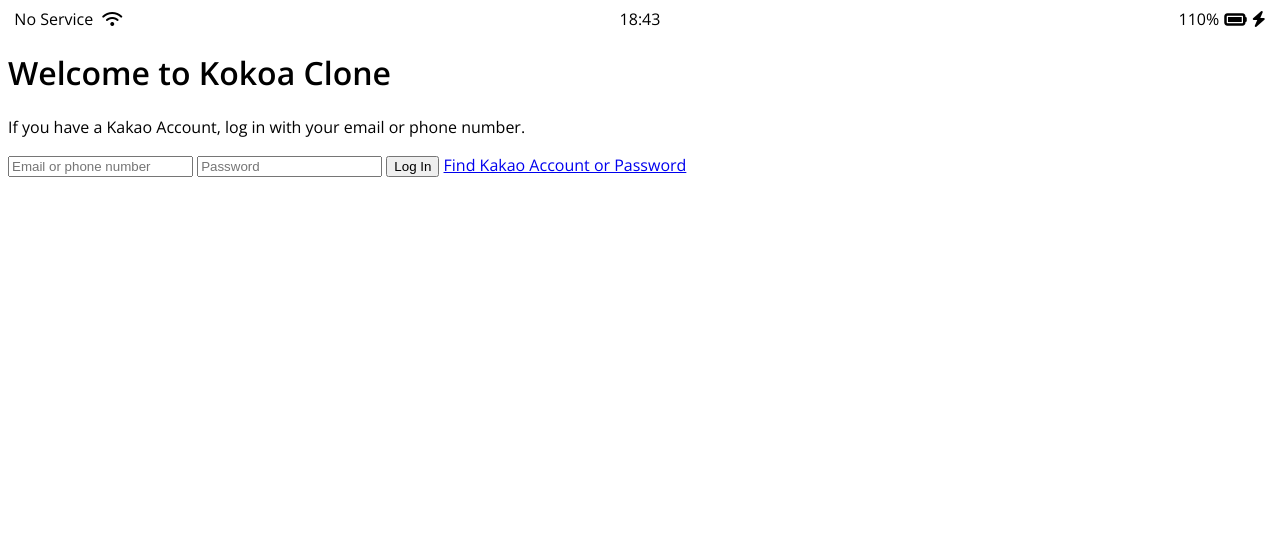
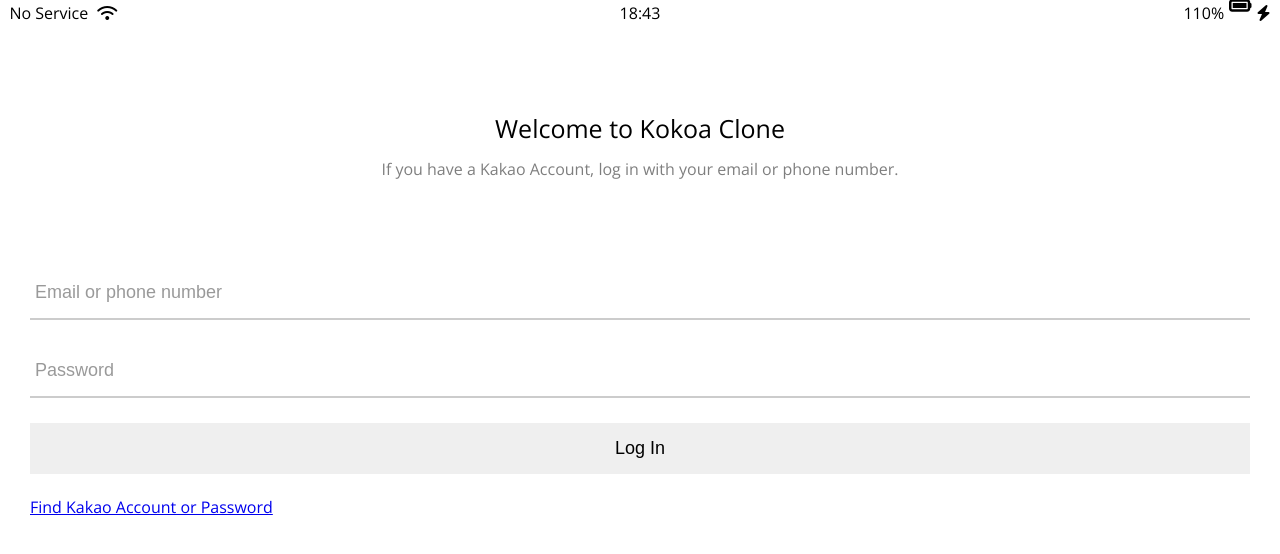
Before and after one commit to Engineer88/kokoa-clone-2021, a plain HTML site: page index.html in a window 1280 px wide. Drawn offline with nearby package versions, Linux system fonts and the light colour scheme.

Commit message:
kokoa clone 3day(half)

```diff
--- /dev/null
+++ b/CSS/reset.css
@@ -0,0 +1,128 @@
+html,
+body,
+div,
+span,
+applet,
+object,
+iframe,
+h1,
+h2,
+h3,
+h4,
+h5,
+h6,
+p,
+blockquote,
+pre,
+a,
+abbr,
+acronym,
+address,
+big,
+cite,
+code,
+del,
+dfn,
+em,
+img,
+ins,
+kbd,
+q,
+s,
+samp,
+small,
+strike,
+strong,
+sub,
+sup,
+tt,
+var,
+b,
+u,
+i,
+center,
+dl,
+dt,
+dd,
+ol,
+ul,
+li,
+fieldset,
+form,
+label,
+legend,
+table,
+caption,
+tbody,
+tfoot,
+thead,
+tr,
+th,
+td,
+article,
+aside,
+canvas,
+details,
+embed,
+figure,
+figcaption,
+footer,
+header,
+hgroup,
+menu,
+nav,
+output,
+ruby,
+section,
+summary,
+time,
+mark,
+audio,
+video {
+  margin: 0;
+  padding: 0;
+  border: 0;
+  font-size: 100%;
+  font: inherit;
+  vertical-align: baseline;
+}
+/* HTML5 display-role reset for older browsers */
+article,
+aside,
+details,
+figcaption,
+figure,
+footer,
+header,
+hgroup,
+menu,
+nav,
+section {
+  display: block;
+}
+body {
+  line-height: 1;
+}
+ol,
+ul {
+  list-style: none;
+}
+blockquote,
+q {
+  quotes: none;
+}
+blockquote:before,
+blockquote:after,
+q:before,
+q:after {
+  content: "";
+  content: none;
+}
+table {
+  border-collapse: collapse;
+  border-spacing: 0;
+}
+
+input:focus {
+  outline: none;
+}
--- /dev/null
+++ b/CSS/status-bar.css
@@ -0,0 +1,24 @@
+.status-bar {
+  display: flex;
+  justify-content: center;
+  align-items: center;
+  padding: 5px 3px;
+}
+.status-bar__column {
+  width: 33%;
+}
+.status-bar__column:first-child span {
+  margin-right: 5px;
+}
+
+.status-bar__column:nth-child(2) {
+  display: flex;
+  justify-content: center;
+}
+.status-bar__column:last-child {
+  display: flex;
+  justify-content: flex-end;
+}
+.status-bar__column .fa-battery-full {
+  margin: 0px 5px;
+}
--- a/CSS/styles.css
+++ b/CSS/styles.css
@@ -1,29 +1,48 @@
 @import url("https://fonts.googleapis.com/css2?family=Open+Sans:wght@400;600&display=swap");
+@import "reset.css";
+@import "variables.css";
+@import "status-bar.css";
 
 body {
   font-family: "Open Sans", sans-serif;
 }
-
-.status-bar {
+.welcome-header {
+  margin: 90px 0px;
+  text-align: center;
   display: flex;
-  justify-content: center;
-}
-.status-bar__column {
-  width: 33%;
-}
-.status-bar__column:first-child span {
-  margin-right: 5px;
+  flex-direction: column;
+  align-items: center;
 }
 
-.status-bar__column:nth-child(2) {
+.welcome-header__title {
+  margin-bottom: 20px;
+  font-size: 25px;
+}
+
+.welcome-header__text {
+  width: 60%;
+  opacity: 0.5;
+}
+#login-form {
   display: flex;
-  justify-content: center;
+  flex-direction: column;
+  margin: 0px 30px;
 }
-.status-bar__column:last-child {
-  display: flex;
-  justify-content: flex-end;
-  align-items: center;
+#login-form input {
+  border: none;
+  padding: 15px 0px;
+  font-size: 18px;
+  margin-bottom: 25px;
 }
-.status-bar__column .fa-battery-full {
-  margin: 0px 5px;
+#login-form input:not([type="submit"]) {
+  border-bottom: 2px solid rgba(0, 0, 0, 0.2);
+  transition: border-color 0.3s ease-in-out;
 }
+
+#login-form input::placeholder {
+  color: rgba(0, 0, 0, 0.4);
+}
+
+#login-form input:focus {
+  border-color: var(--yellow);
+}
--- /dev/null
+++ b/CSS/variables.css
@@ -0,0 +1,3 @@
+:root {
+  --yellow: #fae100;
+}
```
Also changed, not shown: index.html (+2 -2 lines).
